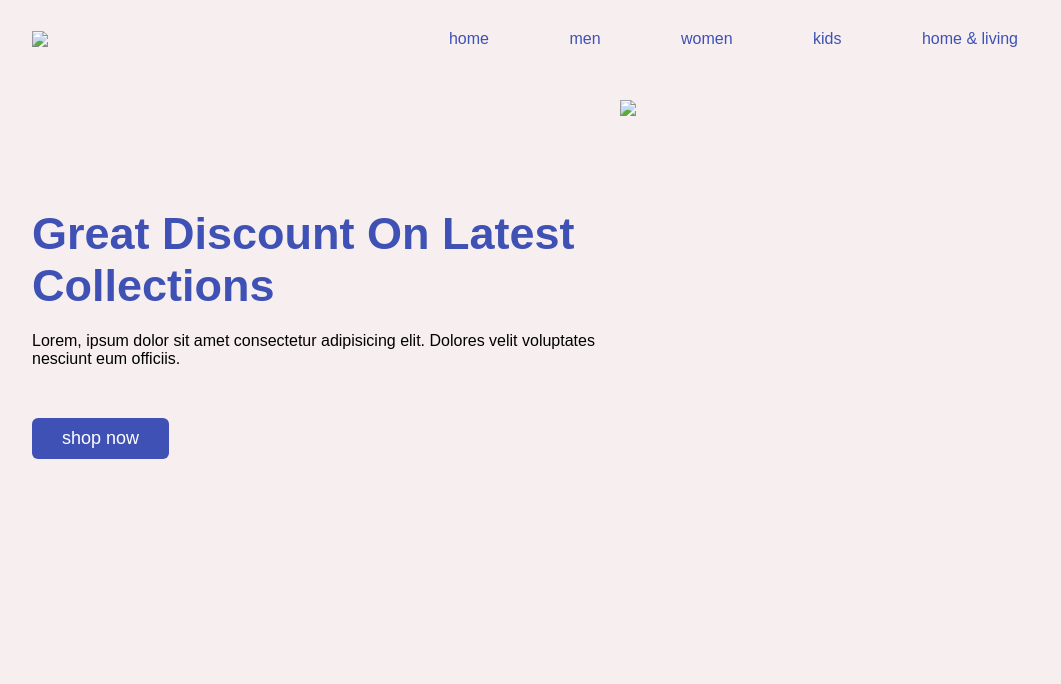
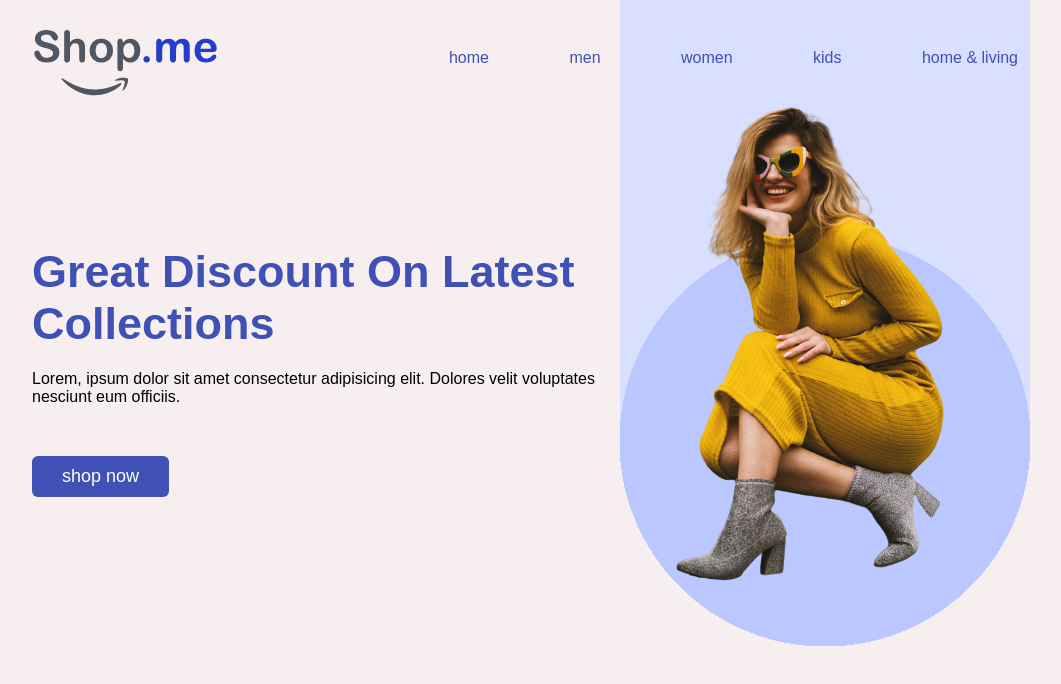
Before and after one commit to mohdabissiddiqui/shop-website, a plain HTML site: page index.html in a window 1280 px wide. Shown: the whole page, without its empty margins (96-1157 px from the left). Drawn offline with Linux system fonts and the light colour scheme; the site is published under a folder, as on GitHub Pages, so addresses that start at the root find nothing.

Commit message:
Fix broken images

```diff
--- a/index.html
+++ b/index.html
@@ -10,7 +10,7 @@
 <body>
     <div class="header">
         <nav>
-            <img src="/logo.png">
+            <img src="./logo.png">
             <ul>
                 <li><a href="#">home</a></li>
                 <li><a href="#">men</a></li>
@@ -27,7 +27,7 @@
 
         </div>
         <div class="user-box">
-            <img src="/user.png" />
+            <img src="./user.png" />
         </div>
     </div>
 </body>
```
